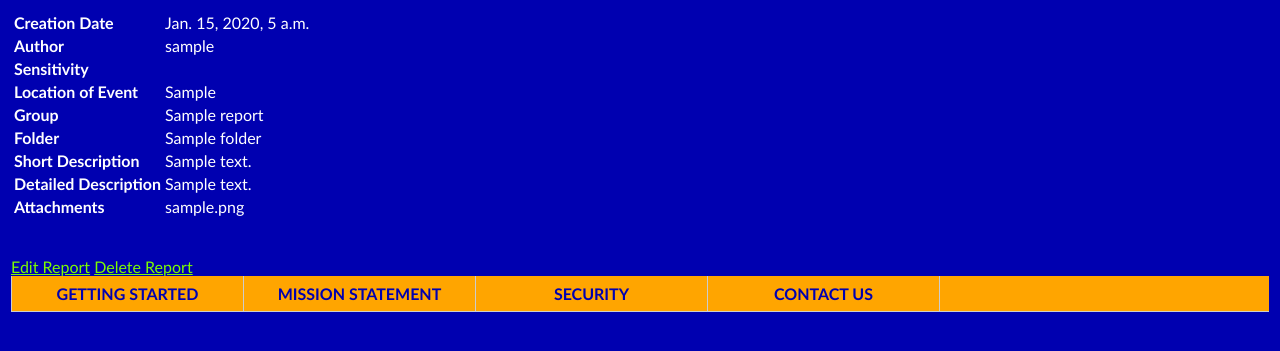
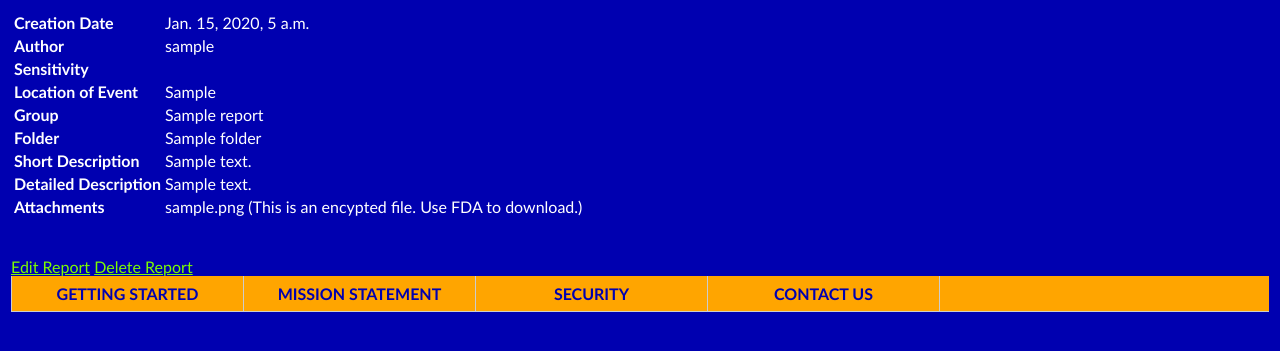
Before and after one commit to bmblank/cs3240-f15-team11, a Django app: page /report/1/ in a window 1280 px wide. Shown: the part 152-503 px from the top of the page. Run offline with Django 3.2, Linux system fonts and the light colour scheme; a user stored in the database is signed in; tables that the repository leaves empty hold one stand-in row (values such as "Sample post").

Commit message:
only unencrypted can be downloaded

```diff
--- a/index/templates/index/detail.html
+++ b/index/templates/index/detail.html
@@ -88,6 +88,9 @@
 
                 {% if r.Attachments and not r.Attachment_is_Encrypted %}
                 <a href={{ attachment_link }} download> Download </a>
+
+                {% elif r.Attachments and r.Attachment_is_Encrypted%}
+                (This is an encypted file. Use FDA to download.)
                 {%endif%}
 
             </td>
```
